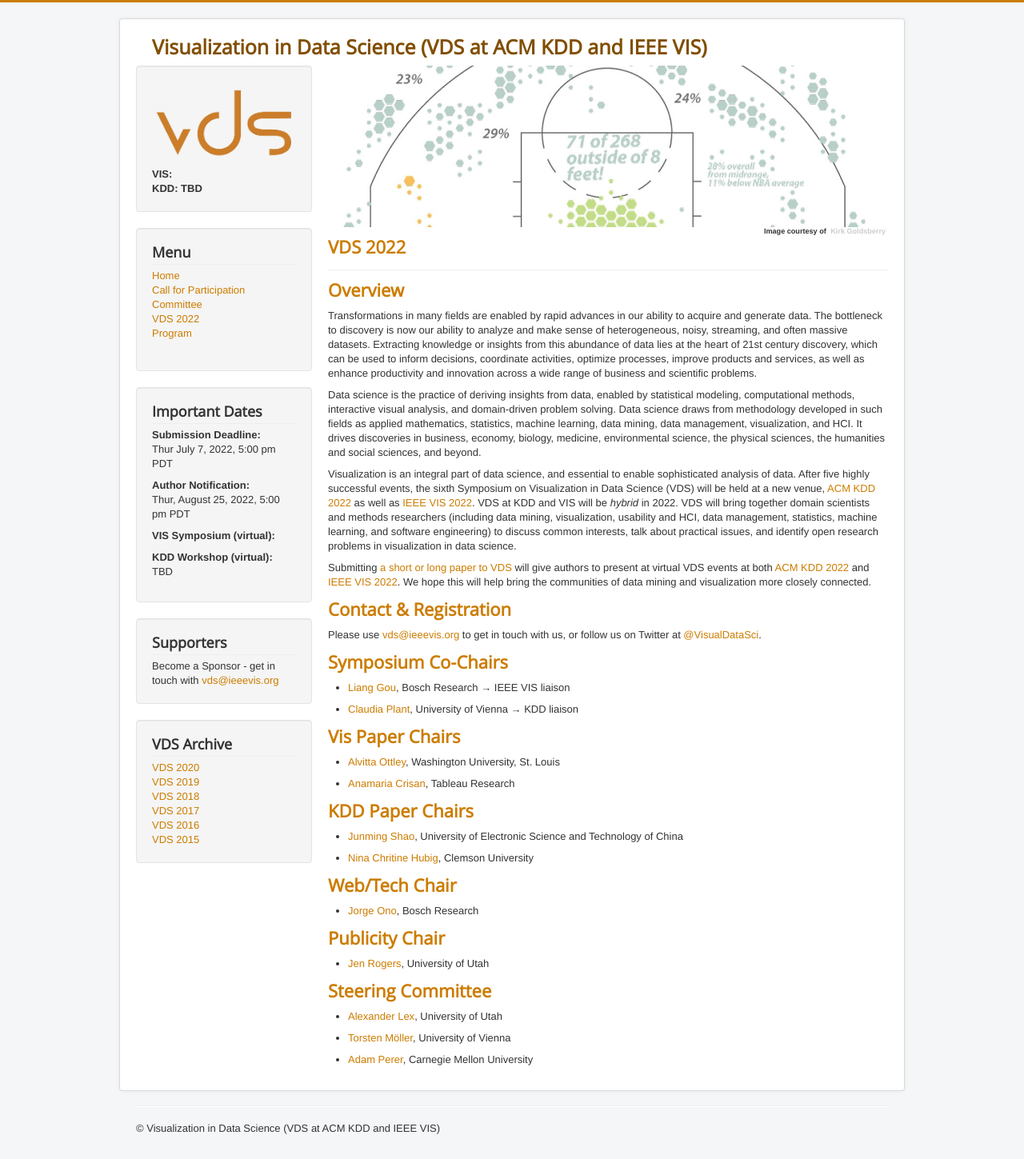
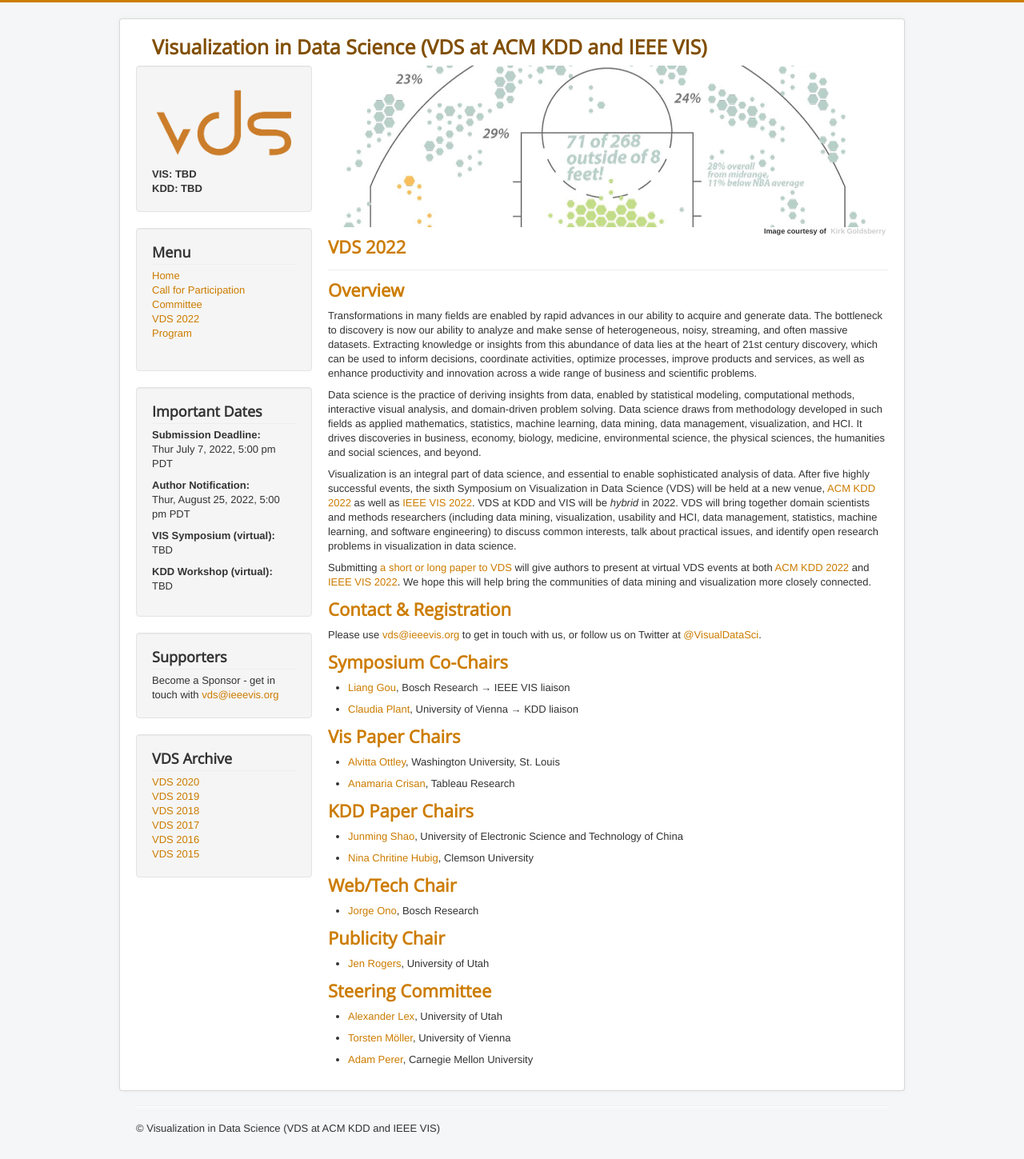
Before and after one commit to visualdatascience/2022, a Jekyll site: the page built from index.md, in a window 1280 px wide. Shown: the whole page at 80% size. Built offline with Jekyll 4.4.1, drawn with Linux system fonts in a browser that asks for light colours.

Commit message:
fixing conference date

```diff
--- a/_config.yml
+++ b/_config.yml
@@ -10,7 +10,7 @@ conferencedate: "TBD"
 deadline_submission:  "Thur July 7, 2022, 5:00 pm PDT"
 deadline_notification: "Thur, August 25, 2022, 5:00 pm PDT"
 event_date: "TBD"
-event2_date: ""
+event2_date: "TBD"
 
 # Build settings
 markdown: kramdown
```
